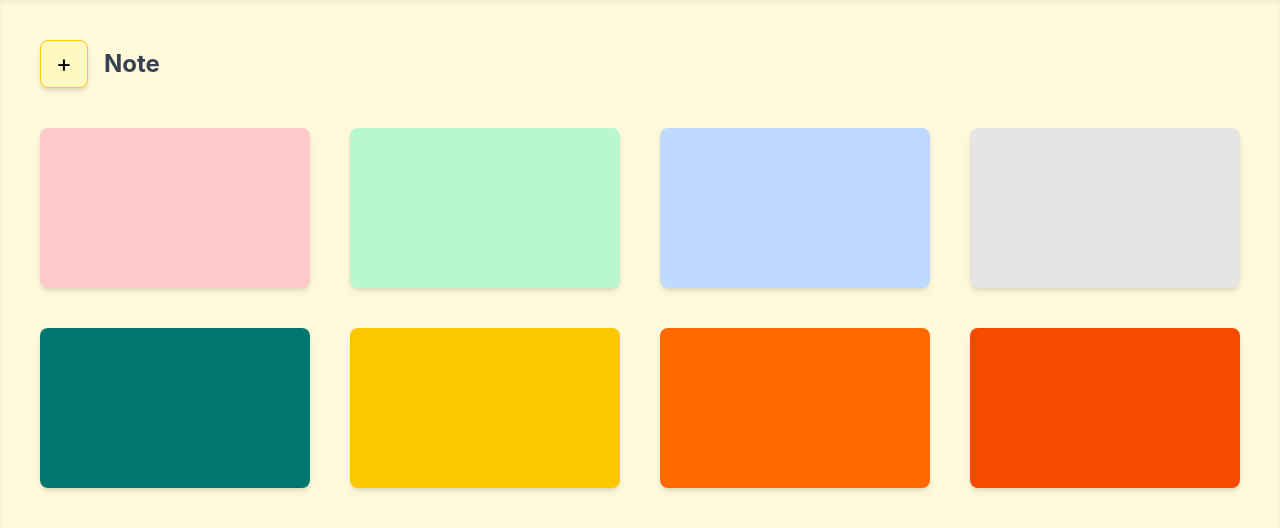
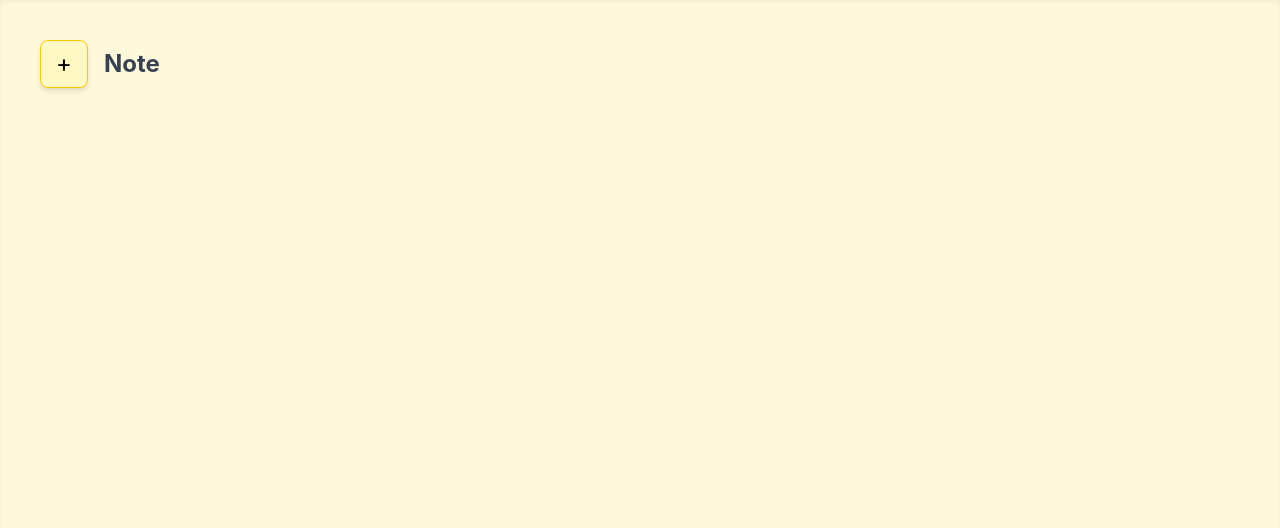
Before and after one commit to PARAS-KALURA/notes-app-mern-, a React app in the folder frontend/: page / in a window 1280 px wide. Shown: the top 528 px of the page. Built offline with nearby package versions, Linux system fonts and the light colour scheme; the HTML template or start-up script is replaced by a standard one.

Commit message:
working on note

```diff
--- a/frontend/src/App.jsx
+++ b/frontend/src/App.jsx
@@ -1,6 +1,10 @@
-import React from "react";
+import React, { useState } from "react";
 
 function App() {
+
+  const [notes, setNotes] = useState([]);
+  const [showModal, setShowModal] = useState(false);
+
   return (
     <div className="h-screen w-screen bg-yellow-200">
 
@@ -10,7 +14,9 @@ function App() {
         {/* Add Note Section */}
         <div className="flex items-center gap-4 mb-10">
 
-          <button className=" cursor-pointer w-12 h-12 bg-yellow-100 border border-yellow-400 rounded-lg flex items-center justify-center text-2xl shadow-md hover:scale-105 transition">
+          <button
+          onClick={() => setShowModal(true)}
+          className=" cursor-pointer w-12 h-12 bg-yellow-100 border border-yellow-400 rounded-lg flex items-center justify-center text-2xl shadow-md hover:scale-105 transition">
             +
           </button>
 
@@ -21,19 +27,23 @@ function App() {
         </div>
 
         {/* Sticky Notes Grid */}
-        <div className="grid grid-cols-4 gap-10">
 
-          <div className="h-40 rounded-lg bg-red-200 shadow-md cursor-pointer hover:scale-105 transition"></div>
-          <div className="h-40 rounded-lg bg-green-200 shadow-md cursor-pointer hover:scale-105 transition"></div>
-          <div className="h-40 rounded-lg bg-blue-200 shadow-md cursor-pointer hover:scale-105 transition"></div>
-          <div className="h-40 rounded-lg bg-stone-200 shadow-md cursor-pointer hover:scale-105 transition"></div>
+        {showModal && (
+  <div className="fixed inset-0 bg-black/40 flex items-center justify-center">
+    <div className="bg-white w-96 p-6 rounded-xl shadow-xl">
+      <h2 className="text-xl font-bold mb-4">Add Note</h2>
+    </div>
+  </div>
+)}
 
-          <div className="h-40 rounded-lg bg-teal-700 shadow-md cursor-pointer hover:scale-105 transition"></div>
-          <div className="h-40 rounded-lg bg-yellow-400 shadow-md cursor-pointer hover:scale-105 transition"></div>
-          <div className="h-40 rounded-lg bg-orange-500 shadow-md cursor-pointer hover:scale-105 transition"></div>
-          <div className="h-40 rounded-lg bg-orange-600 shadow-md cursor-pointer hover:scale-105 transition"></div>
+        {notes.map((note) => (
+  <div key={note.id} className="h-40 rounded-lg bg-yellow-200 p-4 shadow-md">
+    <h3 className="font-bold">{note.title}</h3>
+    <p className="text-sm mt-2">{note.content}</p>
+  </div>
+))}
 
-        </div>
+
 
       </div>
     </div>
```
